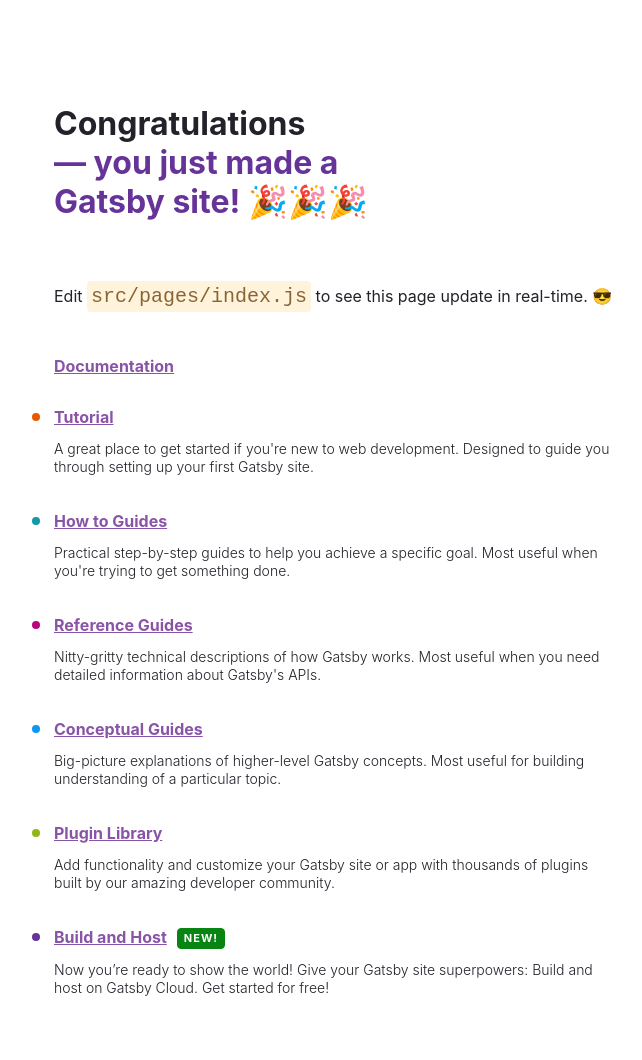
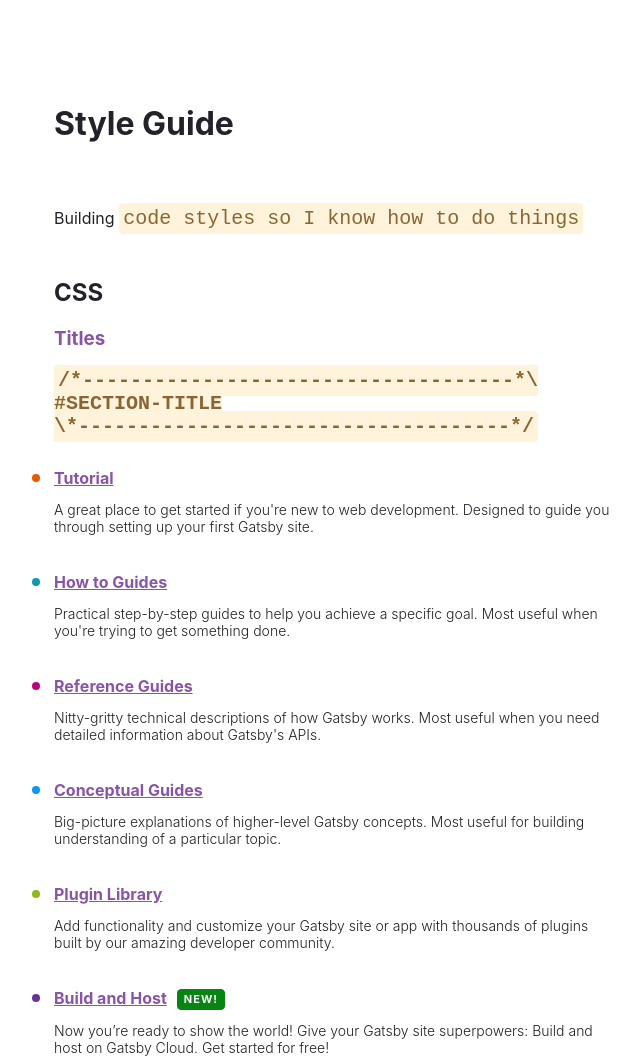
Before and after one commit to rileybathurst/styleguide-tahoewebshop, a Gatsby site: page / in a window 1280 px wide. Shown: the top 1060 px of the page, without its empty margins (50-692 px from the left). Built offline with nearby package versions, Linux system fonts and the light colour scheme; Gatsby itself is replaced by a stand-in of ours.

Commit message:
just a start

```diff
--- a/src/pages/index.js
+++ b/src/pages/index.js
@@ -131,28 +131,19 @@
     <main style={pageStyles}>
       <title>Home Page</title>
       <h1 style={headingStyles}>
-        Congratulations
-        <br />
-        <span style={headingAccentStyles}>— you just made a Gatsby site! </span>
-        <span role="img" aria-label="Party popper emojis">
-          🎉🎉🎉
-        </span>
+        Style Guide
       </h1>
       <p style={paragraphStyles}>
-        Edit <code style={codeStyles}>src/pages/index.js</code> to see this page
-        update in real-time.{" "}
-        <span role="img" aria-label="Sunglasses smiley emoji">
-          😎
-        </span>
+        Building <code style={codeStyles}>code styles so I know how to do things</code>
       </p>
+
+      <h2>CSS</h2>
       <ul style={listStyles}>
         <li style={docLinkStyle}>
-          <a
-            style={linkStyle}
-            href={`${docLink.url}?utm_source=starter&utm_medium=start-page&utm_campaign=minimal-starter`}
-          >
-            {docLink.text}
-          </a>
+          <h3>Titles</h3>
+          <code style={codeStyles}>/*------------------------------------*\<br />
+  #SECTION-TITLE<br />
+\*------------------------------------*/</code>
         </li>
         {links.map(link => (
           <li key={link.url} style={{ ...listItemStyles, color: link.color }}>
```
